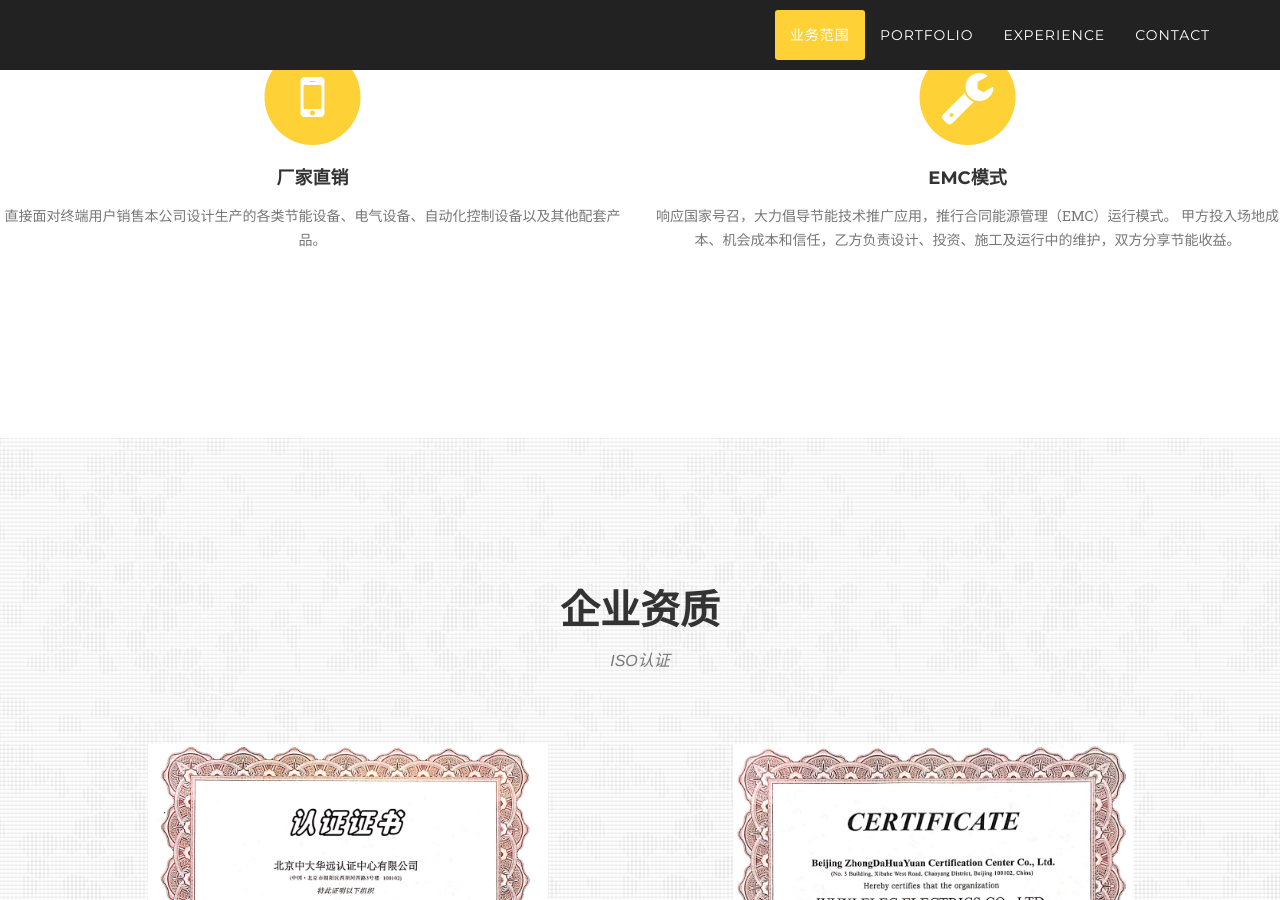
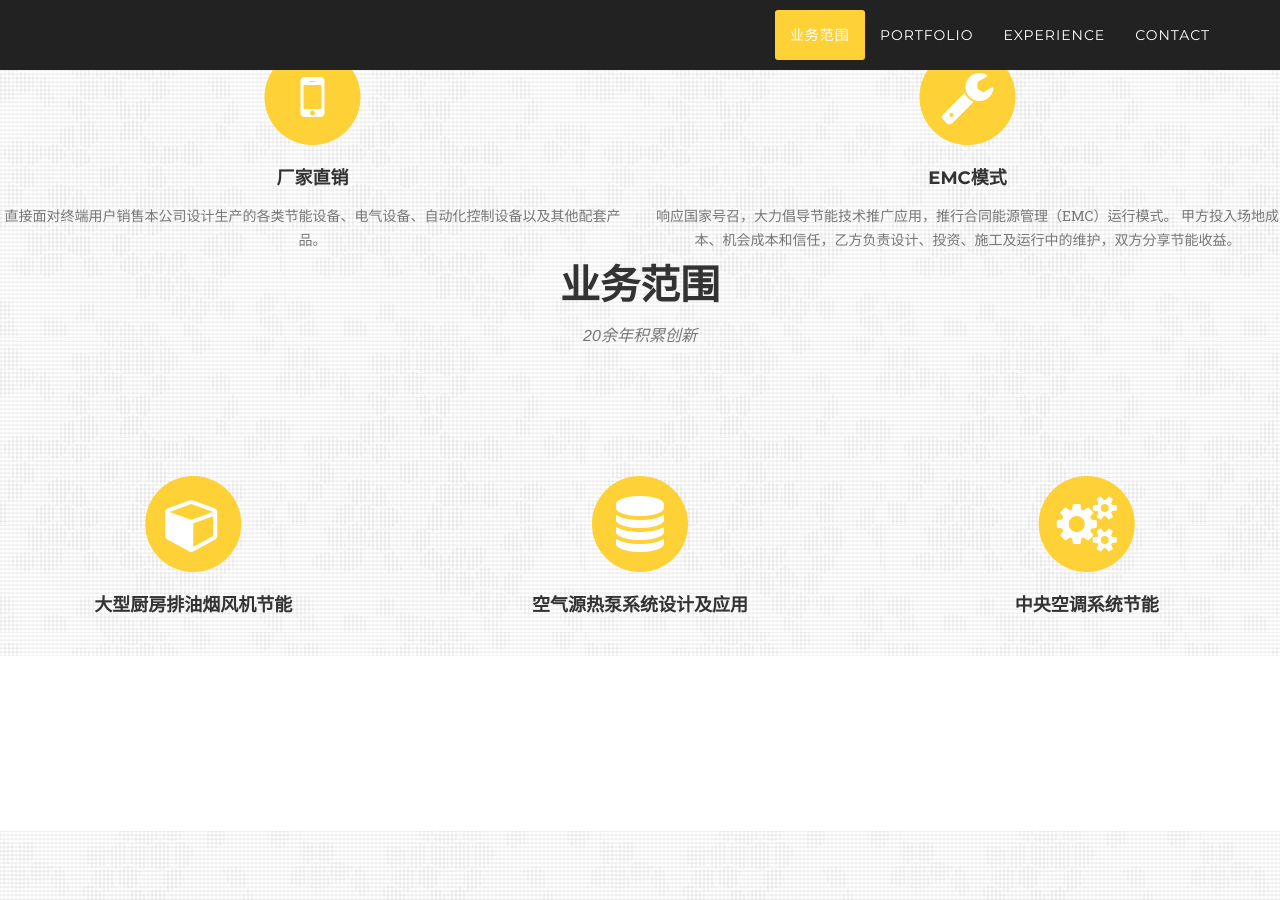
Before and after one commit to wxelec/wxelec.github.io, a Jekyll site: the page built from index.html, in a window 1280 px wide and 900 px high, scrolled down 2293 px. Built offline with Jekyll 4.4.1, drawn with Linux system fonts in a browser that asks for light colours; some web fonts are replaced.

Commit message:
Update skills.html

```diff
--- a/_includes/skills.html
+++ b/_includes/skills.html
@@ -109,6 +109,42 @@
                     <p class="text-muted">响应国家号召，大力倡导节能技术推广应用，推行合同能源管理（EMC）运行模式。
                     甲方投入场地成本、机会成本和信任，乙方负责设计、投资、施工及运行中的维护，双方分享节能收益。</p>
                 </div>
+<!-- new section -->
+            <div class="bg-png">
+            <div class="row ">
+                <div class="col-lg-12 text-center">
+                    <h2 class="section-heading">业务范围</h2>
+                    <h3 class="section-subheading text-muted">20余年积累创新</h3>
+                </div>
+            </div>
+            <div class="row text-center  ">
+                <div class="col-md-4">
+                    <span class="fa-stack fa-4x">
+                        <i class="fa fa-circle fa-stack-2x text-primary"></i>
+                        <i class="fa fa-cube fa-stack-1x fa-inverse"></i>
+                    </span>
+                    <h4 class="service-heading">大型厨房排油烟风机节能</h4>
+                    <p class="text-muted"></p>
+                </div>
+                <div class="col-md-4">
+                    <span class="fa-stack fa-4x">
+                        <i class="fa fa-circle fa-stack-2x text-primary"></i>
+                        <i class="fa fa-database fa-stack-1x fa-inverse"></i>
+                    </span>
+                    <h4 class="service-heading">空气源热泵系统设计及应用</h4>
+                    <p class="text-muted"></p>
+                </div>
+                <div class="col-md-4">
+                    <span class="fa-stack fa-4x">
+                        <i class="fa fa-circle fa-stack-2x text-primary"></i>
+                        <i class="fa fa-cogs fa-stack-1x fa-inverse"></i>
+                    </span>
+                    <h4 class="service-heading">中央空调系统节能</h4>
+                    <p class="text-muted"></p>
+                </div>
+            </div>
+            </div>
+
 <!--                 <div class="col-md-4">
                     <span class="fa-stack fa-4x">
                         <i class="fa fa-circle fa-stack-2x text-primary"></i>
```
